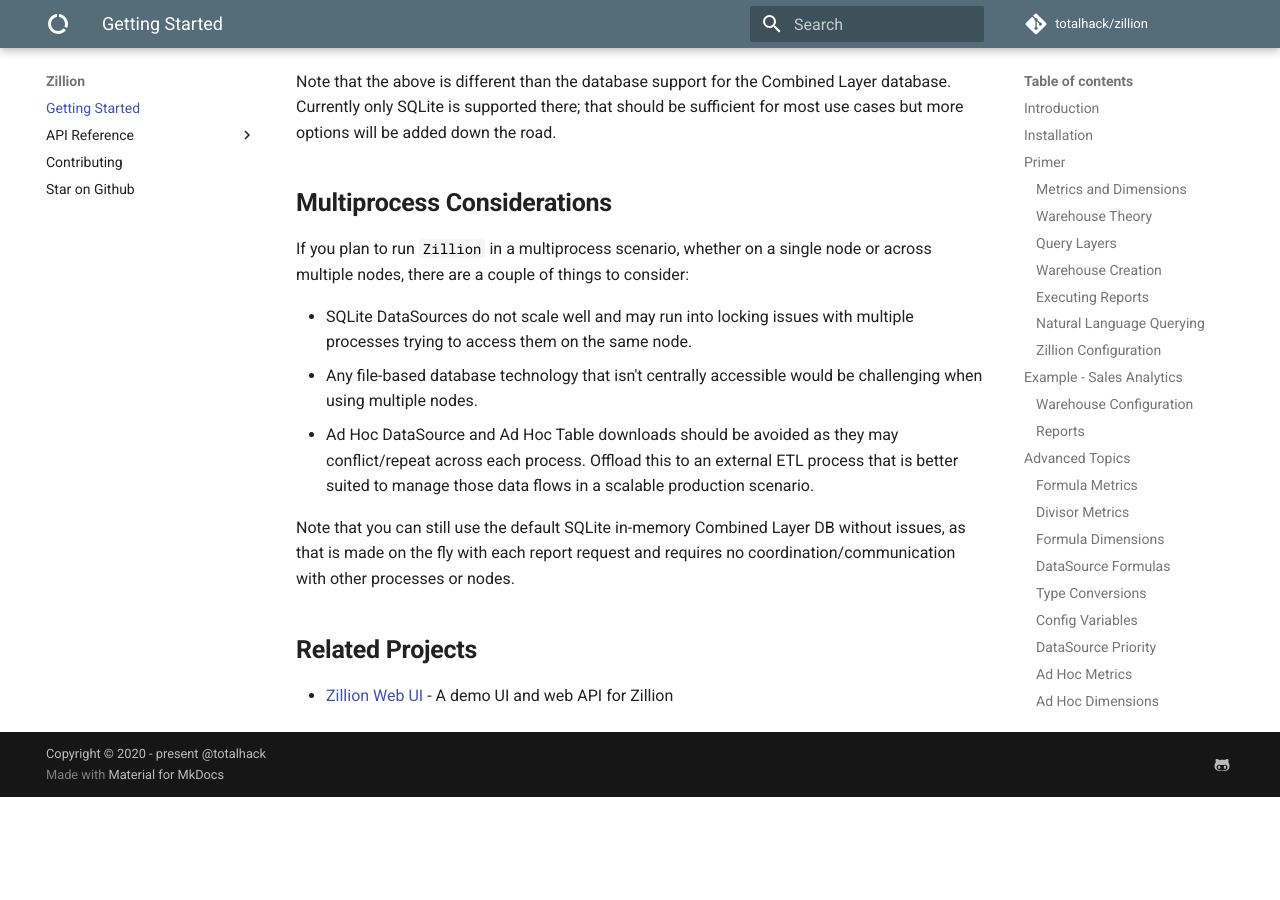
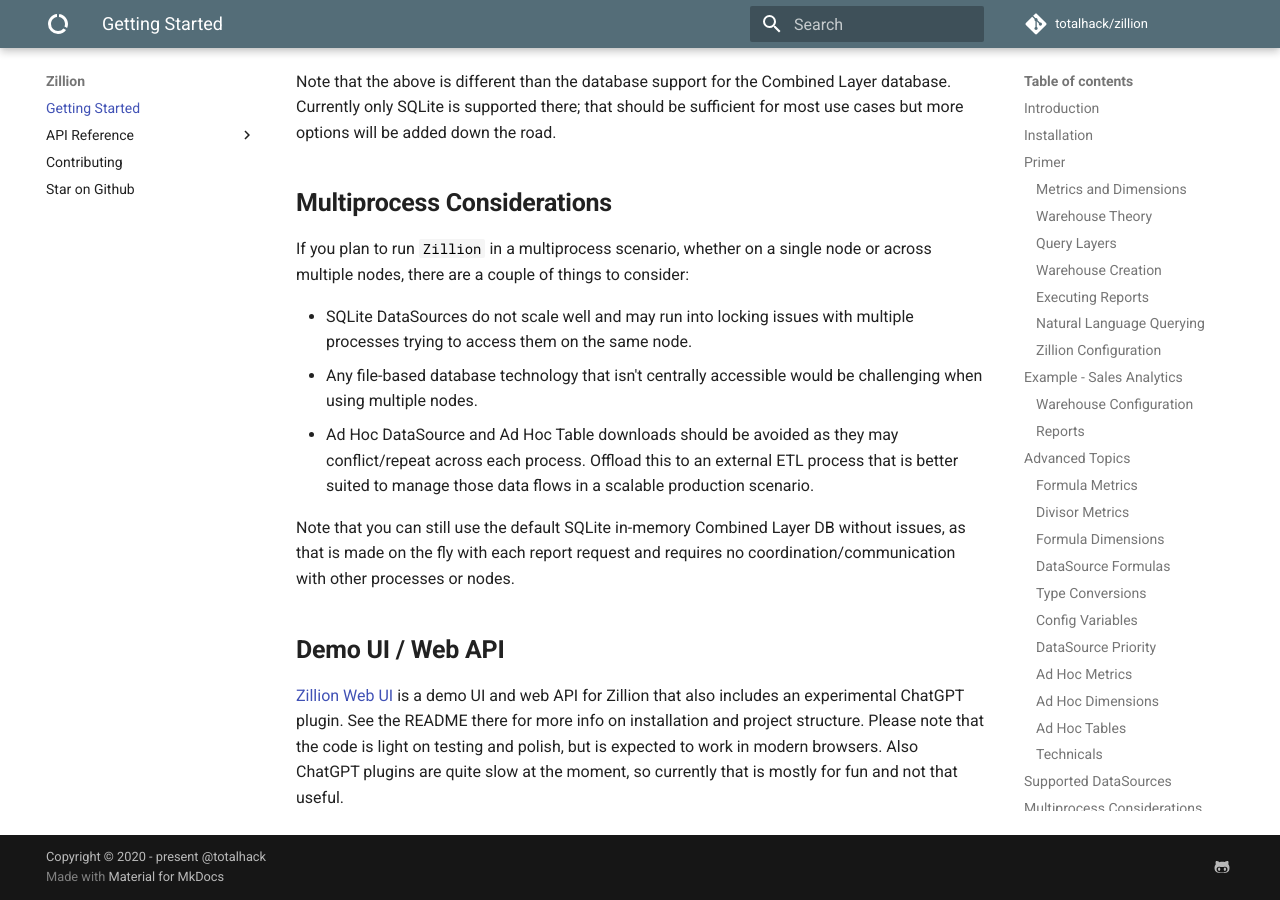
Before and after one commit to totalhack/zillion, an MkDocs documentation site: the page built from docs/mkdocs/index.md, in a window 1280 px wide and 900 px high, scrolled down 16174 px. Built offline with MkDocs 1.6.1 and Material for MkDocs 9.7.7, drawn with Linux system fonts in a browser that asks for light colours; comment, search, counter and statistics services are not loaded; before the commit the page ends 16971 px from its top, so only the background shows below that.

Commit message:
chore: doc updates

```diff
--- a/docs/mkdocs/index.md
+++ b/docs/mkdocs/index.md
@@ -805,9 +805,9 @@ ETL process that is better suited to manage those data flows in a scalable produ
 Note that you can still use the default SQLite in-memory Combined Layer DB without issues, as that is made on the fly with each report request and
 requires no coordination/communication with other processes or nodes.
 
-<a name="related-projects"></a>
+<a name="demo-ui"></a>
 
-**Related Projects**
+**Demo UI / Web API**
 --------------------
 
-* [Zillion Web UI](https://github.com/totalhack/zillion-web) - A demo UI and web API for Zillion
+[Zillion Web UI](https://github.com/totalhack/zillion-web) is a demo UI and web API for Zillion that also includes an experimental ChatGPT plugin. See the README there for more info on installation and project structure. Please note that the code is light on testing and polish, but is expected to work in modern browsers. Also ChatGPT plugins are quite slow at the moment, so currently that is mostly for fun and not that useful.
```
Also changed, not shown: README.md (+4 -4 lines), docs/markdown/readme_contents.md (+3 -3 lines), docs/markdown/readme_toc.md (+1 -1 lines).
